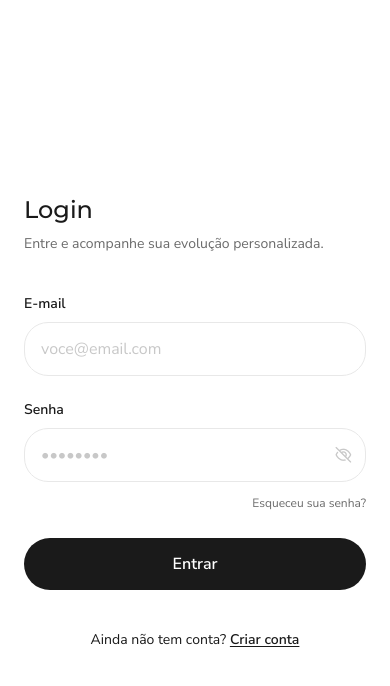
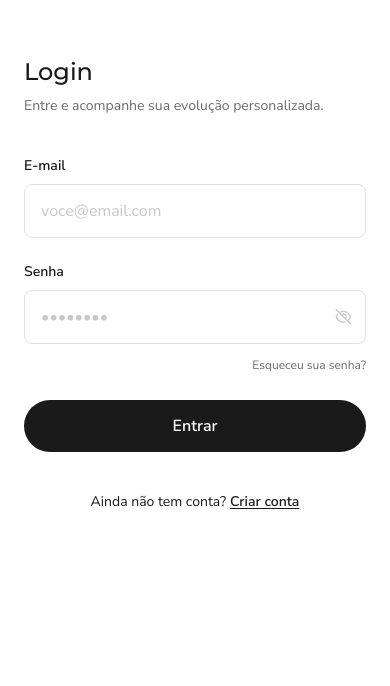
Before and after one commit to carolinesales/lumi, a React (Vite) app: page /login in a window 390 px wide. Shown: the top 686 px of the page. Built offline with nearby package versions, Linux system fonts and the light colour scheme; no server answers.

Commit message:
refactor: padroniza inputs de texto em componente único

```diff
--- a/src/components/ui/input.jsx
+++ b/src/components/ui/input.jsx
@@ -1,22 +1,25 @@
-import * as React from "react"
+import { forwardRef } from 'react'
+import { cn } from '@/lib/utils'
 
-import { cn } from "@/lib/utils"
-
-function Input({
-  className,
-  type,
-  ...props
-}) {
+const Input = forwardRef(function Input({ className, error, disabled, ...props }, ref) {
   return (
     <input
-      type={type}
-      data-slot="input"
+      ref={ref}
+      disabled={disabled}
       className={cn(
-        "h-8 w-full min-w-0 rounded-lg border border-input bg-transparent px-2.5 py-1 text-base transition-colors outline-none file:inline-flex file:h-6 file:border-0 file:bg-transparent file:text-sm file:font-medium file:text-foreground placeholder:text-muted-foreground focus-visible:border-ring focus-visible:ring-3 focus-visible:ring-ring/50 disabled:pointer-events-none disabled:cursor-not-allowed disabled:bg-input/50 disabled:opacity-50 aria-invalid:border-destructive aria-invalid:ring-3 aria-invalid:ring-destructive/20 md:text-sm dark:bg-input/30 dark:disabled:bg-input/80 dark:aria-invalid:border-destructive/50 dark:aria-invalid:ring-destructive/40",
-        className
+        'w-full rounded-[8px] border bg-white px-4 py-3.5',
+        'font-nunito text-base text-lumi-black outline-none transition',
+        'placeholder:text-lumi-muted',
+        disabled
+          ? 'cursor-not-allowed border-lumi-border bg-lumi-input text-lumi-gray'
+          : error
+          ? 'border-[#dc3232] focus:border-[#dc3232]'
+          : 'border-lumi-border hover:border-lumi-gray focus:border-lumi-black',
+        className,
       )}
-      {...props} />
-  );
-}
+      {...props}
+    />
+  )
+})
 
-export { Input }
+export default Input
--- a/src/pages/Cadastro.jsx
+++ b/src/pages/Cadastro.jsx
@@ -6,6 +6,7 @@ import { doc, serverTimestamp, setDoc }                      from 'firebase/fire
 import { auth, db } from '@/lib/firebase'
 import { useIdioma } from '@/contexts/IdiomaContext'
 import { Button }    from '@/components/ui/button'
+import Input         from '@/components/ui/input'
 import { cn }        from '@/lib/utils'
 
 const PAISES = [
@@ -34,7 +35,7 @@ function AuthLayout({ photo, children }) {
         <img src={photo} alt="" aria-hidden="true"
           className="h-full w-full object-cover object-[center_20%] grayscale" />
       </div>
-      <div className="flex flex-1 flex-col items-center justify-center overflow-y-auto px-6 py-14 lg:px-20">
+      <div className="flex flex-1 flex-col items-center overflow-y-auto px-6 pt-14 pb-14 lg:justify-center lg:px-20">
         <div className="w-full max-w-[360px]">{children}</div>
       </div>
     </div>
@@ -46,17 +47,7 @@ function FieldLabel({ children }) {
 }
 
 function FieldInput({ className, ...props }) {
-  return (
-    <input
-      className={cn(
-        'w-full rounded-xl border border-[#E8E8E8] bg-white px-4 py-3.5',
-        'font-nunito text-base text-lumi-black outline-none transition',
-        'placeholder:text-lumi-muted focus:border-lumi-black',
-        className,
-      )}
-      {...props}
-    />
-  )
+  return <Input className={className} {...props} />
 }
 
 function PasswordField({ label, value, onChange }) {
@@ -142,6 +133,7 @@ export default function Cadastro() {
       const idiomaAtual = localStorage.getItem('lumi_idioma') ?? idioma ?? 'pt'
       const { user }    = await createUserWithEmailAndPassword(auth, email, senha)
       await updateProfile(user, { displayName: `${nome} ${sobrenome}` })
+      // sendEmailVerification removido — verificação agora é via OTP na tela VerificaEmail
       await setDoc(doc(db, 'usuarios', user.uid), {
         nome, sobrenome, email,
         celular:        celular ? `${ddi} ${celular}` : '',
@@ -203,7 +195,7 @@ export default function Cadastro() {
             <div>
               <FieldLabel>{t('pp_celular')}</FieldLabel>
               <div className="flex gap-2">
-                <div className="relative flex h-[50px] w-[110px] shrink-0 items-center gap-2 rounded-xl border border-[#E8E8E8] px-3">
+                <div className="relative flex h-[50px] w-[110px] shrink-0 items-center gap-2 rounded-[8px] border border-[#E8E8E8] px-3">
                   <span className="text-base">{paisAtual.flag}</span>
                   <span className="flex-1 font-nunito text-sm text-lumi-black">{ddi}</span>
                   <i className="fa-solid fa-chevron-down text-[10px] text-lumi-gray" aria-hidden="true" />
--- a/src/pages/Login.jsx
+++ b/src/pages/Login.jsx
@@ -5,6 +5,7 @@ import { signInWithEmailAndPassword }      from 'firebase/auth'
 import { auth }      from '@/lib/firebase'
 import { useIdioma } from '@/contexts/IdiomaContext'
 import { Button }    from '@/components/ui/button'
+import Input         from '@/components/ui/input'
 import { cn }        from '@/lib/utils'
 
 // ─── Componentes internos ─────────────────────────────────────────────────────
@@ -22,7 +23,7 @@ function AuthLayout({ photo, children }) {
         />
       </div>
       {/* Formulário */}
-      <div className="flex flex-1 flex-col items-center justify-center overflow-y-auto px-6 py-14 lg:px-20">
+      <div className="flex flex-1 flex-col items-center overflow-y-auto px-6 pt-14 pb-14 lg:justify-center lg:px-20">
         <div className="w-full max-w-[360px]">
           {children}
         </div>
@@ -40,18 +41,7 @@ function FieldLabel({ children }) {
 }
 
 function FieldInput({ className, ...props }) {
-  return (
-    <input
-      className={cn(
-        'w-full rounded-xl border border-[#E8E8E8] bg-white px-4 py-3.5',
-        'font-nunito text-base text-lumi-black outline-none transition',
-        'placeholder:text-lumi-muted',
-        'focus:border-lumi-black',
-        className,
-      )}
-      {...props}
-    />
-  )
+  return <Input className={className} {...props} />
 }
 
 function ErrorBox({ message }) {
--- a/src/pages/RegistroModal.jsx
+++ b/src/pages/RegistroModal.jsx
@@ -454,7 +454,7 @@ export default function RegistroModal({ onClose, onConcluido, onSaved }) {
         className="flex w-full max-w-[560px] flex-col overflow-hidden rounded-t-[28px] bg-white shadow-[0_-12px_60px_rgba(0,0,0,.14)] md:max-w-[800px] md:rounded-[28px] md:max-h-[88vh]"
         style={{ maxHeight: '94vh', animation: 'rmSlideUp .32s cubic-bezier(.22,1,.36,1) both' }}
       >
-
+        {/* Alça — mobile only */}
         <div className="flex shrink-0 justify-center pb-1 pt-3 md:hidden">
           <div className="h-1 w-[38px] rounded-full bg-[#DCDCDC]" />
         </div>
@@ -639,7 +639,7 @@ export default function RegistroModal({ onClose, onConcluido, onSaved }) {
                   onChange={e => setObservacao(e.target.value)}
                   placeholder="Ex.: experimentei um produto novo e os fios ficaram mais pesados..."
                   maxLength={240}
-                  className="w-full resize-none rounded-2xl border-[1.5px] border-[#EDEDED] bg-[#F9F9F9] px-3.5 py-3 font-nunito text-sm leading-relaxed text-lumi-black outline-none transition placeholder:text-[#BCBCBC] focus:border-[#3D6B8A]"
+                  className="w-full resize-none rounded-[8px] border-[1.5px] border-[#EDEDED] bg-[#F9F9F9] px-3.5 py-3 font-nunito text-sm leading-relaxed text-lumi-black outline-none transition placeholder:text-[#BCBCBC] focus:border-[#3D6B8A]"
                   rows={3}
                 />
               </Section>
--- a/src/pages/VerificaEmail.jsx
+++ b/src/pages/VerificaEmail.jsx
@@ -21,7 +21,7 @@ function AuthLayout({ photo, children }) {
           className="h-full w-full object-cover object-[center_20%] grayscale"
         />
       </div>
-      <div className="flex flex-1 flex-col items-center justify-center overflow-y-auto px-6 py-14 lg:px-20">
+      <div className="flex flex-1 flex-col items-center overflow-y-auto px-6 pt-8 pb-14 lg:justify-center lg:px-20 lg:pt-14">
         <div className="w-full max-w-[360px]">
           {children}
         </div>
```
